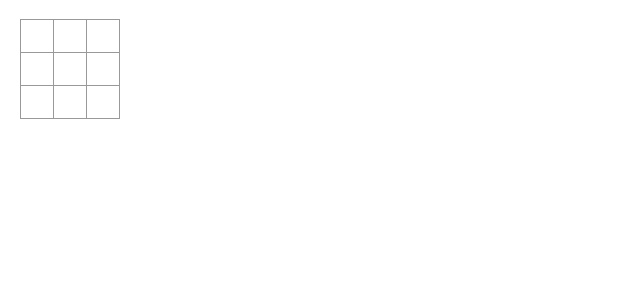
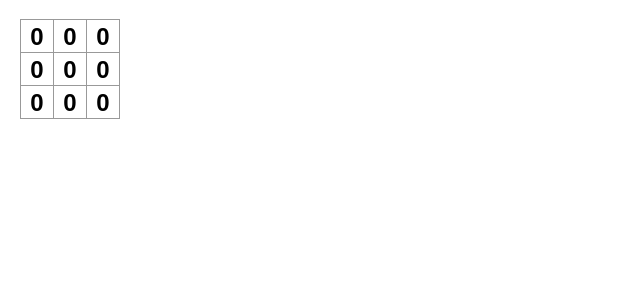
Before and after one commit to ThamasMc/react-tac-toe, a React (Create React App) app in the folder src/: page / in a window 1280 px wide. Shown: the top 300 px of the page, without its empty margins (0-640 px from the left). Built offline with nearby package versions, Linux system fonts and the light colour scheme.

Commit message:
Brings back the value prop
        - Moves state to the parent Board

```diff
--- a/src/App.js
+++ b/src/App.js
@@ -1,10 +1,9 @@
 import { useState } from 'react';
 
-function Square() {
-  const [val, setVal] = useState(null);
+function Square({ val }) {
 
   function fooClick() {
-    alert('This is annoying');
+    console.log('We are going to change this in a sec');
   }
 
   return(
@@ -17,24 +16,33 @@ function Square() {
   );
 }
 
+/* React words of wisdom:
+ * To collect data from multiple children, or to have two child components communicate with each other,
+ * declare the shared state in their parent component instead. The parent component can pass that state
+ * back down to the children via props. This keeps the child components in sync with each other and with their parent.
+ *
+ * Lifting state into a parent component is common when React components are refactored. */
+
 export default function Board() {
+  const [spaces, setSpaces] = useState(Array(9).fill(0));
   let count = 0;
+
   return (
     <>
       <div class="board-row">
-        <Square  />
-        <Square  />
-        <Square  />
+        <Square val={spaces[count++]} />
+        <Square val={spaces[count++]} />
+        <Square val={spaces[count++]} />
       </div>
       <div class="board-row">
-        <Square  />
-        <Square  />
-        <Square  />
+        <Square val={spaces[count++]} />
+        <Square val={spaces[count++]} />
+        <Square val={spaces[count++]} />
       </div>
       <div class="board-row">
-        <Square  />
-        <Square  />
-        <Square  />
+        <Square val={spaces[count++]} />
+        <Square val={spaces[count++]} />
+        <Square val={spaces[count++]} />
       </div>
     </>
   );
```
